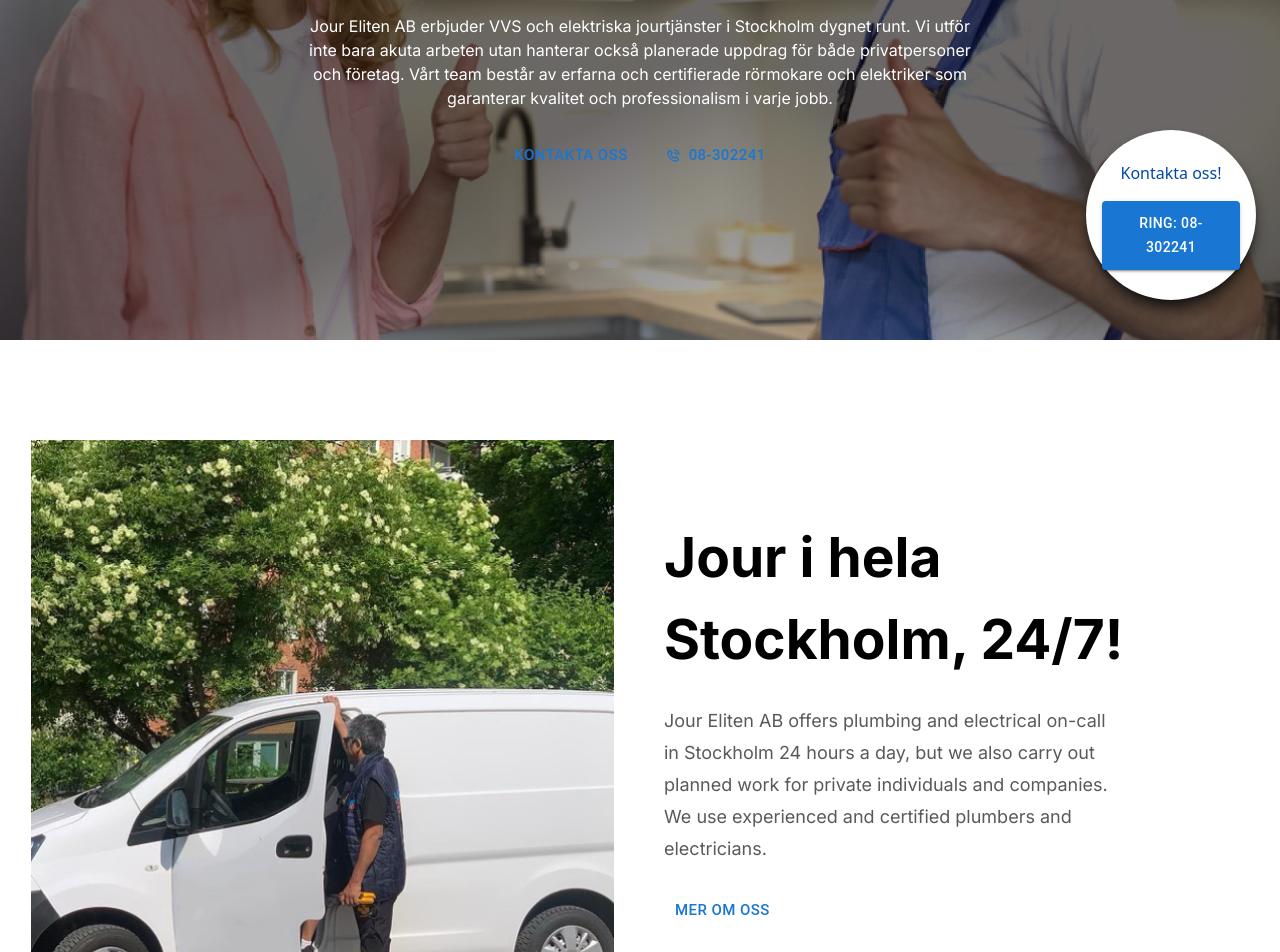
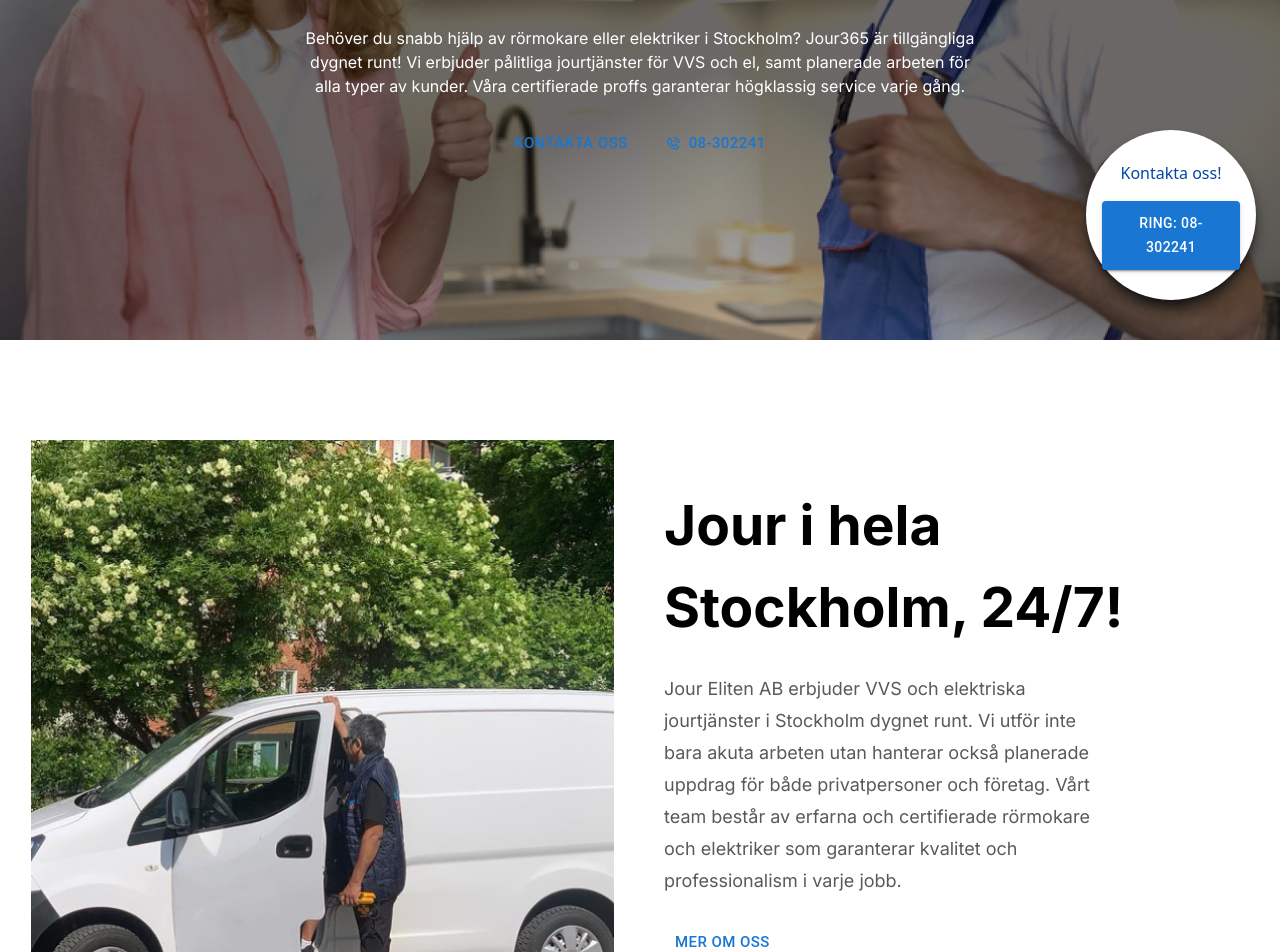
Before and after one commit to TheRakib/Needz-website, a Next.js app: page / in a window 1280 px wide. Shown: the part 460-1412 px from the top of the page. Built offline with nearby package versions, Linux system fonts and the light colour scheme.

Commit message:
banner call in done

```diff
--- a/components/Home/Banner.tsx
+++ b/components/Home/Banner.tsx
@@ -1,5 +1,6 @@
 import { Button } from "@mui/material";
 import Image from "next/image";
+import Link from "next/link";
 import React from "react";
 import { BiPhoneCall } from "react-icons/bi";
 
@@ -22,23 +23,24 @@ export default function Banner() {
               Jourtjänster tillgängliga i hela Stockholm, dygnet runt!
             </h2>
             <p className=" my-6 leading-6 max-w-[686px] text-center">
-              Jour Eliten AB erbjuder VVS och elektriska jourtjänster i
-              Stockholm dygnet runt. Vi utför inte bara akuta arbeten utan
-              hanterar också planerade uppdrag för både privatpersoner och
-              företag. Vårt team består av erfarna och certifierade rörmokare
-              och elektriker som garanterar kvalitet och professionalism i varje
-              jobb.
+              Behöver du snabb hjälp av rörmokare eller elektriker i Stockholm?
+              Jour365 är tillgängliga dygnet runt! Vi erbjuder pålitliga
+              jourtjänster för VVS och el, samt planerade arbeten för alla typer
+              av kunder. Våra certifierade proffs garanterar högklassig service
+              varje gång.
             </p>
 
             <div className="flex flex-col md:flex-row gap-4">
+              <Link href={"/contact-us"}>
+                <Button
+                  className="capitalize text-xl md:text-2xl md:py-7 md:px-12 px-10 py-4 rounded-xl bg-primary hover:bg-primary/50 text-white flex-nowrap whitespace-nowrap "
+                  size="large"
+                >
+                  Kontakta oss
+                </Button>
+              </Link>
               <Button
-                className="capitalize text-xl md:text-2xl md:py-7 md:px-12 px-10 py-4 rounded-xl bg-primary hover:bg-primary/70 text-white flex-nowrap whitespace-nowrap "
-                size="large"
-              >
-                Kontakta oss
-              </Button>
-              <Button
-                className="capitalize text-xl md:text-2xl md:py-7 md:px-12 px-10 py-4 rounded-xl bg-secondary hover:bg-secondary/70 text-white flex-nowrap whitespace-nowrap "
+                className="capitalize text-xl md:text-2xl md:py-7 md:px-12 px-10 py-4 rounded-xl bg-secondary hover:bg-secondary/50 text-white flex-nowrap whitespace-nowrap "
                 size="large"
               >
                 <a href="tel:08302241" className="flex items-center">
--- a/components/Home/CallIn.tsx
+++ b/components/Home/CallIn.tsx
@@ -1,5 +1,6 @@
 import { Button } from "@mui/material";
 import Image from "next/image";
+import Link from "next/link";
 import React from "react";
 
 export default function CallIn() {
@@ -14,20 +15,24 @@ export default function CallIn() {
             Jour i hela Stockholm, 24/7!
           </h2>
           <p className="md:text-[18px] text-[16px] text-black/70 lg:mr-36 leading-8 max-w-full text-center md:text-left">
-            Jour Eliten AB offers plumbing and electrical on-call in Stockholm
-            24 hours a day, but we also carry out planned work for private
-            individuals and companies. We use experienced and certified plumbers
-            and electricians.
+            Jour Eliten AB erbjuder VVS och elektriska jourtjänster i Stockholm
+            dygnet runt. Vi utför inte bara akuta arbeten utan hanterar också
+            planerade uppdrag för både privatpersoner och företag. Vårt team
+            består av erfarna och certifierade rörmokare och elektriker som
+            garanterar kvalitet och professionalism i varje jobb.
           </p>
 
           <div className="">
             <div className="flex flex-col gap-4 items-center md:items-start md:mr-10">
+              {/* about-us */}
+              <Link href={"/about-us"}>
                 <Button
                   className="capitalize py-7 px-[50px] text-[26px] bg-primary hover:bg-primary/80 text-white rounded-lg"
                   size="large"
                 >
                   Mer om oss
                 </Button>
+              </Link>
               <Button
                 className="capitalize py-7 text-[26px] bg-white hover:bg-primary/5 text-black rounded-lg"
                 size="large"
```
Lines whose indentation alone changed are shown as unchanged.
